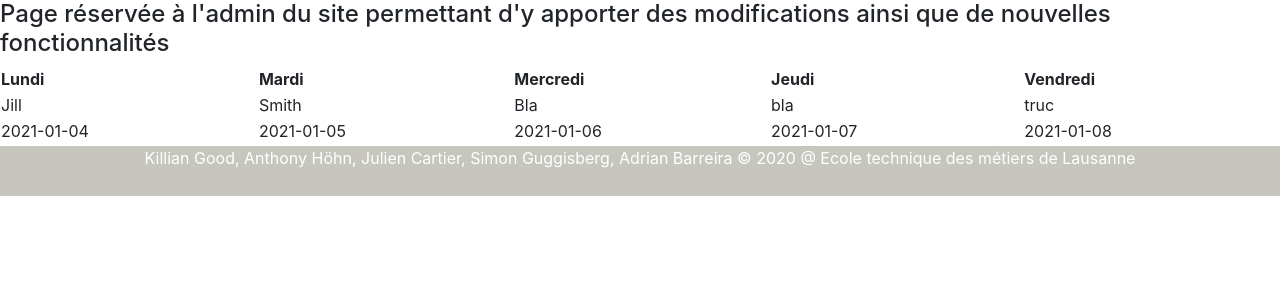
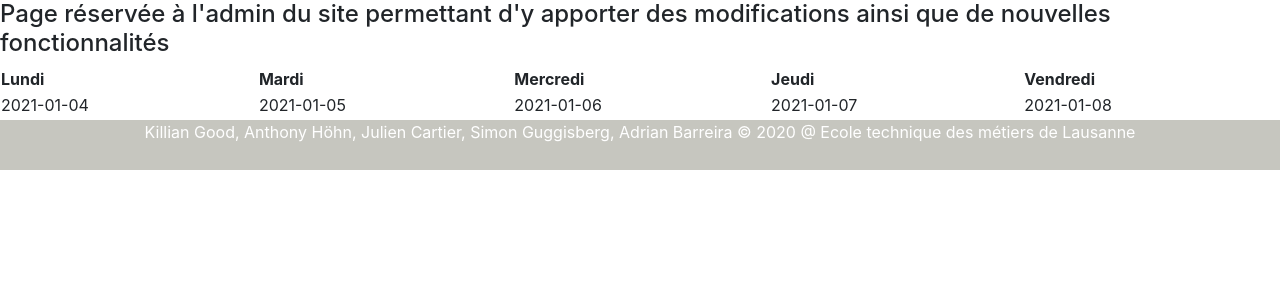
Before and after one commit to GuggisbergSimon/P_PROD, a PHP site: template view/page/Option.php in a window 1280 px wide. Shown: the top 300 px of the page. Run offline with PHP 8.4, Linux system fonts and the light colour scheme; the template is opened without the code that fills it, so the values that code supplies are empty; some libraries are stand-ins or nearby versions.

Commit message:
tweaked admin colors, cleaned calendar

```diff
--- a/view/head.php
+++ b/view/head.php
@@ -20,8 +20,8 @@ if($_SESSION == array()){
 	<?php
 	if(array_key_exists('role', $_SESSION) && $_SESSION['role'] >= 50){
 		echo '<style>';
-		echo '.topnav { background-color: blue; }';
-		echo '#active { background-color: cyan; }';
+		echo '.topnav { background-color: darkblue; }';
+		echo '#active { background-color: blue; }';
 		echo '</style>';
 	}
 	?>
--- a/view/page/Option.php
+++ b/view/page/Option.php
@@ -11,13 +11,6 @@ echo '
         <th>Mercredi</th>
         <th>Jeudi</th>
         <th>Vendredi</th>
-    </tr>
-    <tr>
-        <td>Jill</td>
-        <td>Smith</td>
-        <td>Bla</td>
-        <td>bla</td>
-        <td>truc</td>
     </tr>
     <tr>';
 $database = new Database();
```
